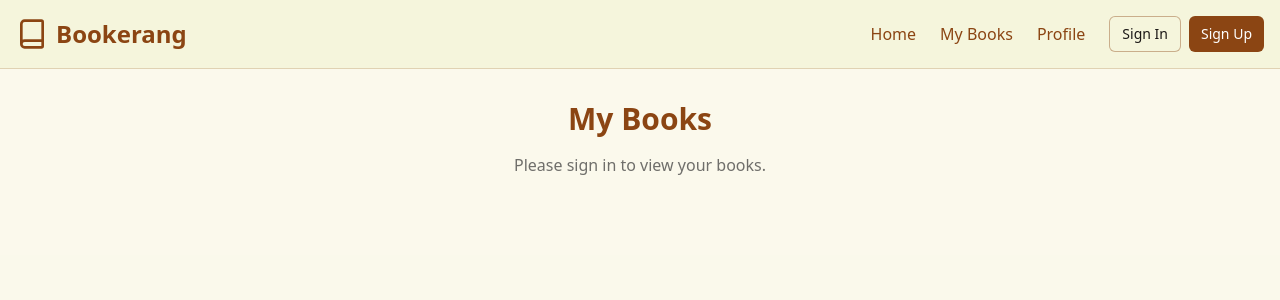
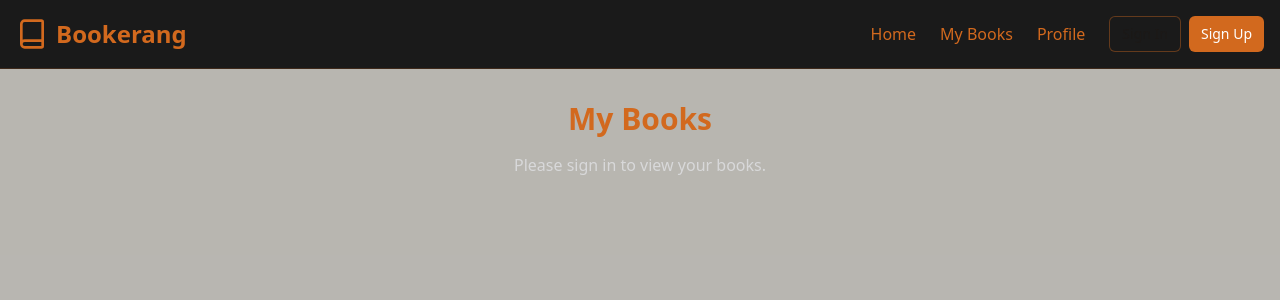
Before and after one commit to manideepla/bookerang-web, a React (Vite) app: page /my-books in a window 1280 px wide. Shown: the top 300 px of the page. Built offline with nearby package versions, Linux system fonts and the light colour scheme.

Commit message:
Apply dark theme
Updated the color scheme in `src/index.css` to implement a dark theme.

```diff
--- a/src/index.css
+++ b/src/index.css
@@ -46,33 +46,42 @@
   }
 
   .dark {
-    --background: 20 14.3% 4.1%;
-    --foreground: 60 39% 91%;
+    --background: 222 84% 4.9%;
+    --foreground: 210 40% 98%;
 
-    --card: 20 14.3% 4.1%;
-    --card-foreground: 60 39% 91%;
+    --card: 222 84% 4.9%;
+    --card-foreground: 210 40% 98%;
 
-    --popover: 20 14.3% 4.1%;
-    --popover-foreground: 60 39% 91%;
+    --popover: 222 84% 4.9%;
+    --popover-foreground: 210 40% 98%;
 
-    --primary: 20 14.3% 42.5%;
-    --primary-foreground: 60 39% 91%;
+    --primary: 217.2 91.2% 59.8%;
+    --primary-foreground: 222 84% 4.9%;
 
-    --secondary: 12 6.5% 15.1%;
-    --secondary-foreground: 60 39% 91%;
+    --secondary: 217.2 32.6% 17.5%;
+    --secondary-foreground: 210 40% 98%;
 
-    --muted: 12 6.5% 15.1%;
-    --muted-foreground: 24 5.4% 63.9%;
+    --muted: 217.2 32.6% 17.5%;
+    --muted-foreground: 215 20.2% 65.1%;
 
-    --accent: 198 29% 30%;
-    --accent-foreground: 60 39% 91%;
+    --accent: 217.2 32.6% 17.5%;
+    --accent-foreground: 210 40% 98%;
 
     --destructive: 0 62.8% 30.6%;
-    --destructive-foreground: 0 85.7% 97.3%;
+    --destructive-foreground: 210 40% 98%;
 
-    --border: 12 6.5% 15.1%;
-    --input: 12 6.5% 15.1%;
-    --ring: 24 5.7% 63.9%;
+    --border: 217.2 32.6% 17.5%;
+    --input: 217.2 32.6% 17.5%;
+    --ring: 217.2 91.2% 59.8%;
+
+    --sidebar-background: 222 84% 4.9%;
+    --sidebar-foreground: 210 40% 98%;
+    --sidebar-primary: 217.2 91.2% 59.8%;
+    --sidebar-primary-foreground: 222 84% 4.9%;
+    --sidebar-accent: 217.2 32.6% 17.5%;
+    --sidebar-accent-foreground: 210 40% 98%;
+    --sidebar-border: 217.2 32.6% 17.5%;
+    --sidebar-ring: 217.2 91.2% 59.8%;
   }
 }
 
@@ -85,10 +94,15 @@
     @apply bg-background text-foreground;
     font-feature-settings: "rlig" 1, "calt" 1;
   }
+
+  /* Enable dark mode by default */
+  html {
+    @apply dark;
+  }
 }
 
 .book-cover {
-  box-shadow: 0 10px 15px -3px rgba(0, 0, 0, 0.2), 0 4px 6px -2px rgba(0, 0, 0, 0.05);
+  box-shadow: 0 10px 15px -3px rgba(0, 0, 0, 0.3), 0 4px 6px -2px rgba(0, 0, 0, 0.1);
   position: relative;
 }
 
@@ -99,7 +113,7 @@
   top: 0;
   bottom: 0;
   width: 4px;
-  background: linear-gradient(to left, rgba(0,0,0,0.2), rgba(0,0,0,0));
+  background: linear-gradient(to left, rgba(0,0,0,0.4), rgba(0,0,0,0));
 }
 
 .map-marker {
--- a/tailwind.config.ts
+++ b/tailwind.config.ts
@@ -64,14 +64,14 @@ export default {
 					ring: 'hsl(var(--sidebar-ring))'
 				},
 				bookshelf: {
-					brown: '#8B4513',
-					cream: '#F5F5DC',
-					teal: '#45818E',
-					paper: '#FFF8E7',
-					dark: '#333333',
-					available: '#4CAF50',
-					unavailable: '#F44336',
-					distance: '#9E9E9E',
+					brown: '#D2691E',
+					cream: '#1A1A1A',
+					teal: '#60A5FA',
+					paper: '#27272A',
+					dark: '#E5E7EB',
+					available: '#10B981',
+					unavailable: '#EF4444',
+					distance: '#9CA3AF',
 				}
 			},
 			borderRadius: {
```
